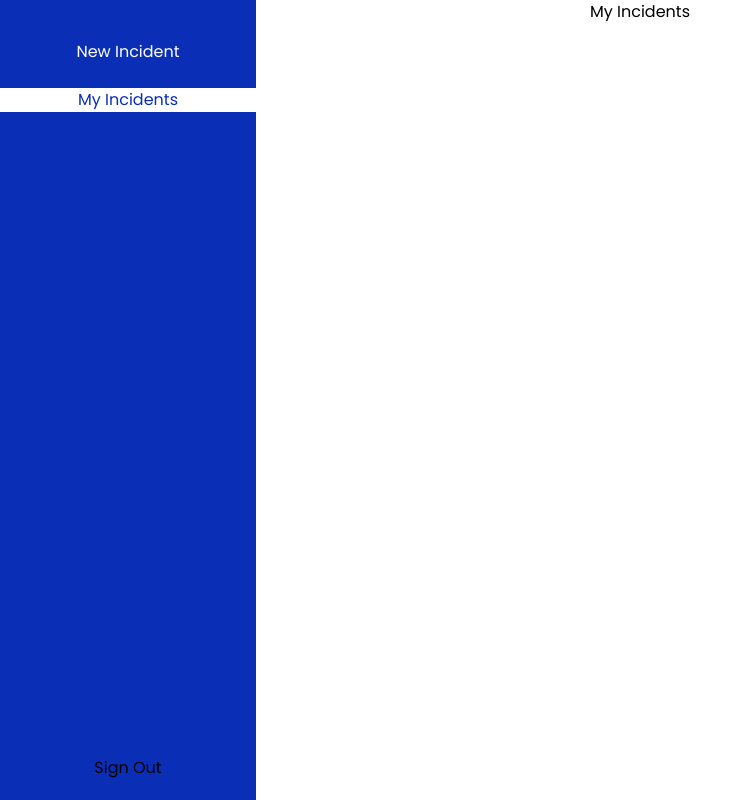
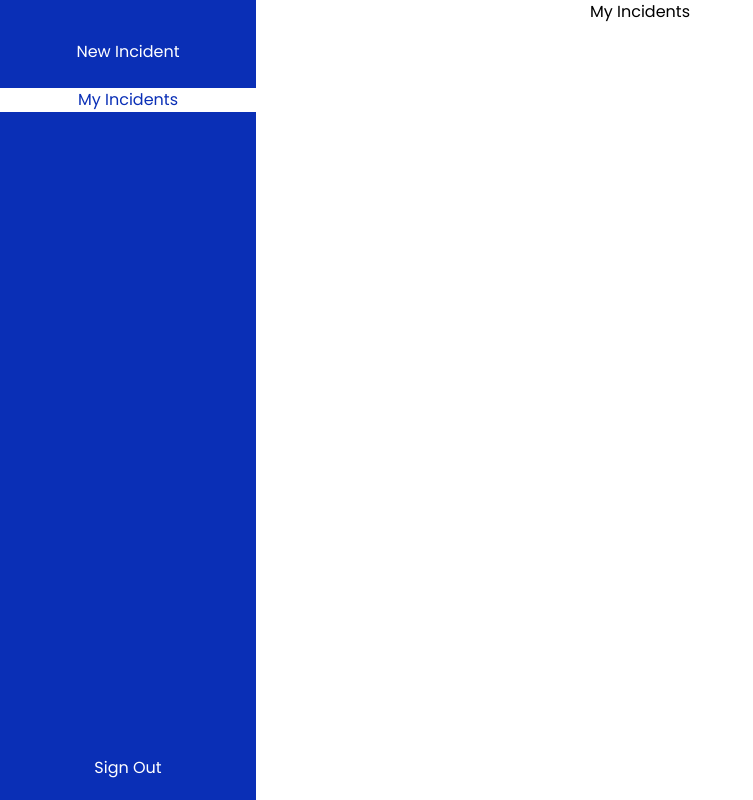
Before and after one commit to Samstar10/Aj-F, a React (Create React App) app: page /myincidents in a window 1280 px wide. Shown: the whole page, without its empty margins (0-753 px from the left). Built offline with nearby package versions, Linux system fonts and the light colour scheme; sample sign-in values are in the browser's storage.

Commit message:
Adjust text colour in sidebar component

```diff
--- a/src/Components/Sidebar.js
+++ b/src/Components/Sidebar.js
@@ -17,7 +17,7 @@ export default function Sidebar() {
                 <NavLink to="/myincidents" activeClassName="active" className="text-white">My Incidents</NavLink>
             </div>
             <div className="mt-auto">
-                <button onClick={handleLogout} className="bottom-0">Sign Out</button>
+                <button onClick={handleLogout} className="bottom-0 text-white">Sign Out</button>
             </div>
         </aside>
     )
```
